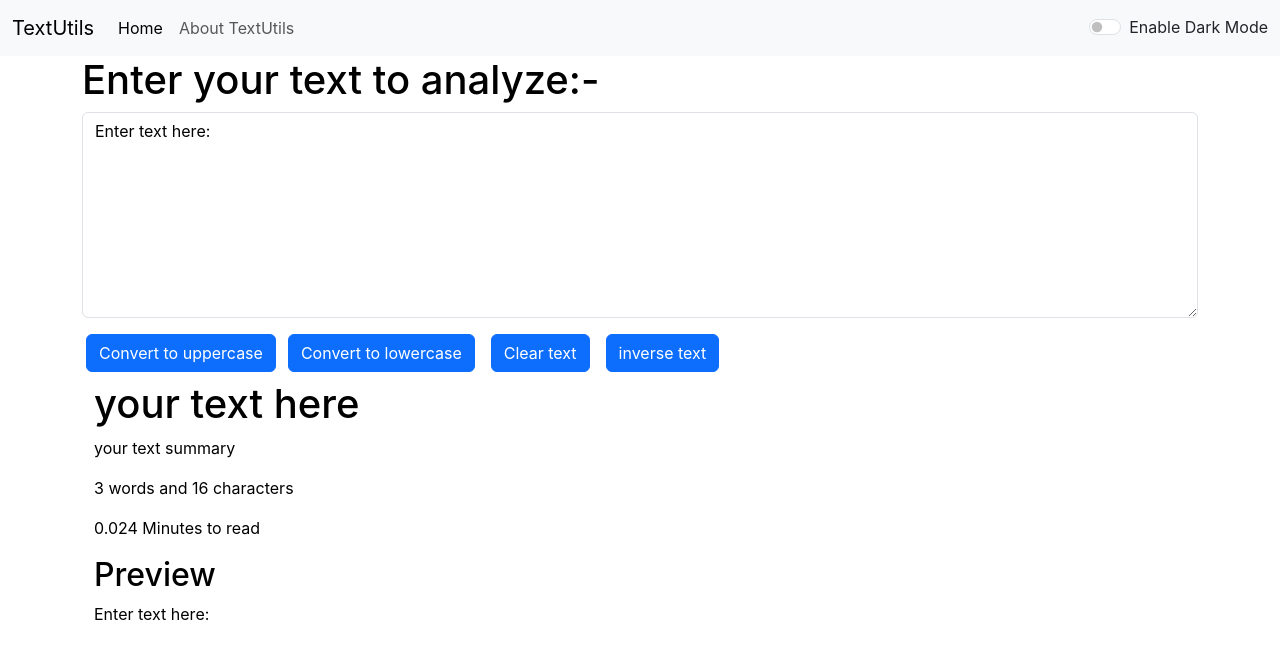
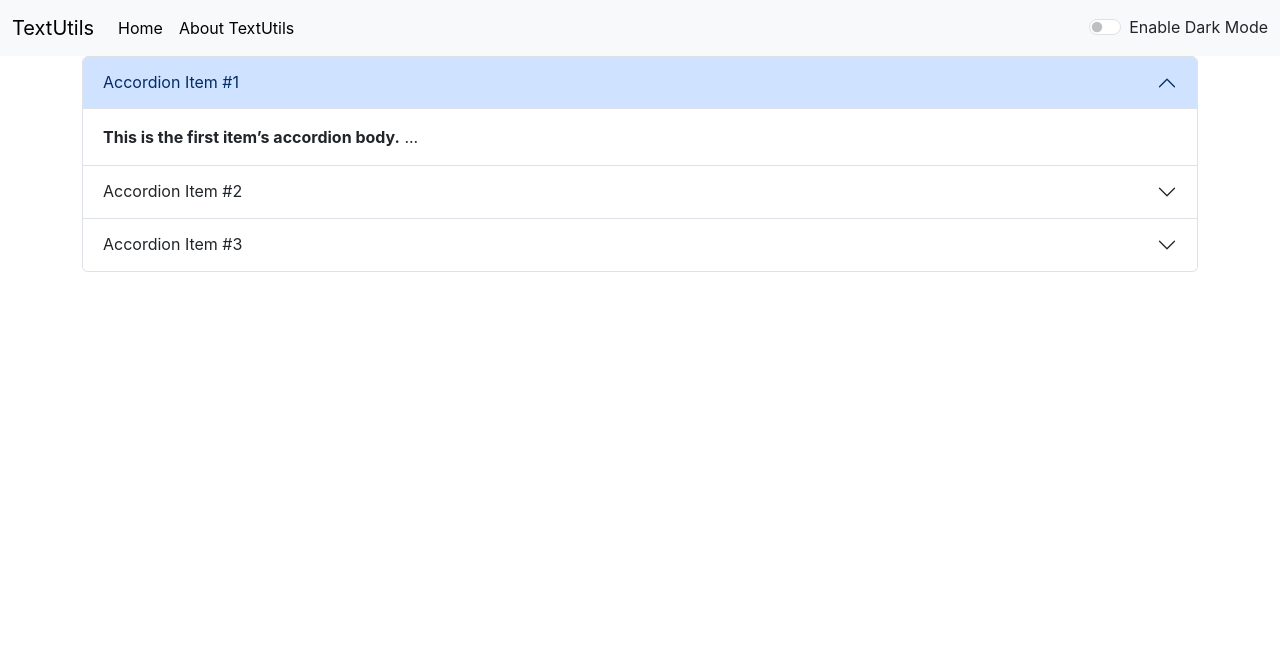
Before and after one commit to dharmik0711/React_project_1, a React (Create React App) app: page /about in a window 1280 px wide. Shown: the top 658 px of the page. Built offline with nearby package versions, Linux system fonts and the light colour scheme.

Commit message:
Updated TEXTUTILS BY adding routes

```diff
--- a/package.json
+++ b/package.json
@@ -9,6 +9,7 @@
     "@testing-library/user-event": "^13.5.0",
     "react": "^19.1.0",
     "react-dom": "^19.1.0",
+    "react-router-dom": "^7.6.3",
     "react-scripts": "5.0.1",
     "web-vitals": "^2.1.4"
   },
--- a/src/App.js
+++ b/src/App.js
@@ -3,18 +3,23 @@
 import Navbar from './Components/Navbar';
 import TextForm from './Components/TextForm';
 import Alert from './Components/Alert';
+import About from './Components/About';
+import {
+  BrowserRouter as Router,
+  Routes,
+  Route
+} from "react-router-dom";
 
 function App() {
   const [mode, setMode] = useState('light');
-  const [alert, setAlert] = useState(null); // <-- fix typo here
+  const [alert, setAlert] = useState(null);
 
   const showAlert = (message, type) => {
     setAlert({
       msg: message,
       type: type
     });
-// account updated in github
-    // Optional: auto-dismiss alert after 2 seconds
+
     setTimeout(() => {
       setAlert(null);
     }, 2000);
@@ -33,13 +38,18 @@
   };
 
   return (
-    <>
+    <Router>
       <Navbar Title="TextUtils" About="About TextUtils" mode={mode} toggleMode={toggleMode} />
-      <Alert alert={alert} /> {/* fix: pass the alert object */}
-      <div className="container">
-        <TextForm heading="Enter your text to analyze:-" mode={mode} showAlert={showAlert} />
-      </div>
-    </>
+      <Alert alert={alert} />
+      <Routes>
+        <Route path="/about" element={<About />} />
+        <Route path="/" element={
+          <div className="container">
+            <TextForm heading="Enter your text to analyze:-" mode={mode} showAlert={showAlert} />
+          </div>
+        } />
+      </Routes>
+    </Router>
   );
 }
 
--- a/src/Components/About.js
+++ b/src/Components/About.js
@@ -1,36 +1,36 @@
 import React, { useState } from 'react';
 
 export default function About() {
-  const [myStyle, setMyStyle] = useState({
-    color: 'white',
-    backgroundcolor: 'black'
-  });
+  // const [myStyle, setMyStyle] = useState({
+  //   color: 'white',
+  //   backgroundcolor: 'black'
+  // });
 
-  const toggelStyle = () => {
-    if (myStyle.color === 'white') {
-      setMyStyle({
-        color: 'black',
-        backgroundcolor: 'white'
-      });
-    } else {
-      setMyStyle({
-        color: 'white',
-        backgroundcolor: 'black'
-      });
-    }
-  };
+  // const toggelStyle = () => {
+  //   if (myStyle.color === 'white') {
+  //     setMyStyle({
+  //       color: 'black',
+  //       backgroundcolor: 'white'
+  //     });
+  //   } else {
+  //     setMyStyle({
+  //       color: 'white',
+  //       backgroundcolor: 'black'
+  //     });
+  //   }
+  // };
 
   return (
     <div className='container'>
       <div className="accordion" id="accordionExample">
         <div className="accordion-item">
           <h2 className="accordion-header">
-            <button className="accordion-button" style={myStyle} type="button" data-bs-toggle="collapse" data-bs-target="#collapseOne" aria-expanded="true" aria-controls="collapseOne">
+            <button className="accordion-button" type="button" data-bs-toggle="collapse" data-bs-target="#collapseOne" aria-expanded="true" aria-controls="collapseOne">
               Accordion Item #1
             </button>
           </h2>
           <div id="collapseOne" className="accordion-collapse collapse show" data-bs-parent="#accordionExample">
-            <div className="accordion-body" style={myStyle}>
+            <div className="accordion-body" >
               <strong>This is the first item’s accordion body.</strong> ...
             </div>
           </div>
@@ -38,12 +38,12 @@
 
         <div className="accordion-item">
           <h2 className="accordion-header">
-            <button className="accordion-button collapsed" style={myStyle} type="button" data-bs-toggle="collapse" data-bs-target="#collapseTwo" aria-expanded="false" aria-controls="collapseTwo">
+            <button className="accordion-button collapsed"  type="button" data-bs-toggle="collapse" data-bs-target="#collapseTwo" aria-expanded="false" aria-controls="collapseTwo">
               Accordion Item #2
             </button>
           </h2>
           <div id="collapseTwo" className="accordion-collapse collapse" data-bs-parent="#accordionExample">
-            <div className="accordion-body" style={myStyle}>
+            <div className="accordion-body" >
               <strong>This is the second item’s accordion body.</strong> ...
             </div>
           </div>
@@ -51,21 +51,21 @@
 
         <div className="accordion-item">
           <h2 className="accordion-header">
-            <button className="accordion-button collapsed" style={myStyle} type="button" data-bs-toggle="collapse" data-bs-target="#collapseThree" aria-expanded="false" aria-controls="collapseThree">
+            <button className="accordion-button collapsed"  type="button" data-bs-toggle="collapse" data-bs-target="#collapseThree" aria-expanded="false" aria-controls="collapseThree">
               Accordion Item #3
             </button>
           </h2>
           <div id="collapseThree" className="accordion-collapse collapse" data-bs-parent="#accordionExample">
-            <div className="accordion-body" style={myStyle}>
+            <div className="accordion-body" >
               <strong>This is the third item’s accordion body.</strong> ...
             </div>
           </div>
         </div>
       </div>
 
-      <div className='container my-3'>
+      {/* <div className='container my-3'>
         <button onClick={toggelStyle} type='button' className='btn btn-primary'>Enable Dark mode</button>
-      </div>
+      </div> */}
     </div>
   );
 }
--- a/src/Components/Navbar.js
+++ b/src/Components/Navbar.js
@@ -1,11 +1,12 @@
 import React from 'react';
 import PropTypes from 'prop-types';
+import { Link } from 'react-router-dom';
 
 export default function Navbar(props) {
   return (
     <nav className={`navbar navbar-expand-lg navbar-${props.mode} bg-${props.mode}`}>
       <div className="container-fluid">
-        <a className="navbar-brand" href="#">{props.Title}</a>
+        <Link className="navbar-brand" to="/">{props.Title}</Link>
         <button className="navbar-toggler" type="button" data-bs-toggle="collapse"
           data-bs-target="#navbarSupportedContent" aria-controls="navbarSupportedContent"
           aria-expanded="false" aria-label="Toggle navigation">
@@ -14,10 +15,10 @@
         <div className="collapse navbar-collapse" id="navbarSupportedContent">
           <ul className="navbar-nav me-auto mb-2 mb-lg-0">
             <li className="nav-item">
-              <a className="nav-link active" aria-current="page" href="#">Home</a>
+              <Link className="nav-link active" aria-current="page" to="/">Home</Link>
             </li>
             <li className="nav-item">
-              <a className="nav-link" href="#">{props.About}</a>
+              <Link className="nav-link active" to="About">{props.About}</Link>
             </li>
           </ul>
 
```
Also changed, not shown: 1 other file (tests, documents, lock files or other folders).
